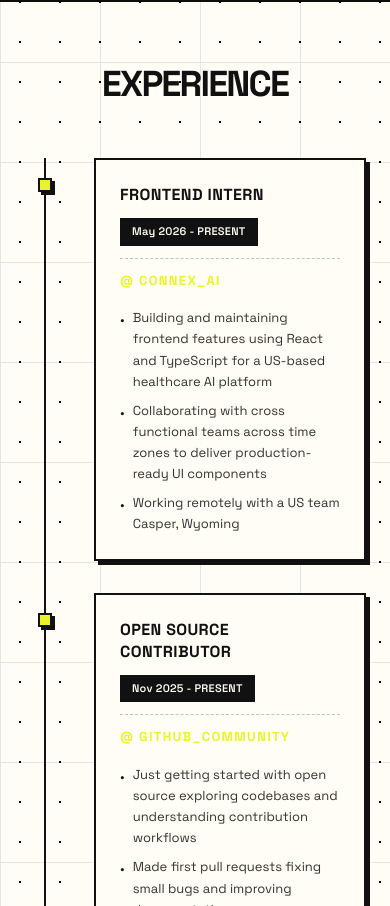
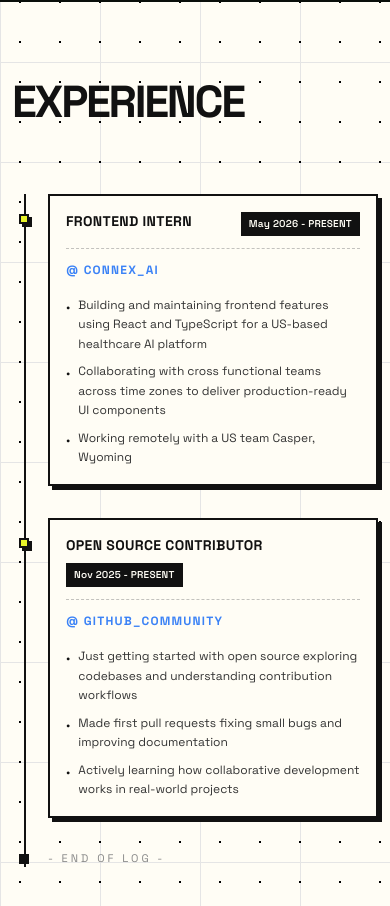
Before and after one commit to iamayushkarma/portfolio, a React (Vite) app: page / in a window 390 px wide. Shown: the part 4738-5644 px from the top of the page. Built offline with nearby package versions, Linux system fonts and the light colour scheme; no server answers.

Commit message:
refactor: fix typography in expericence section

```diff
--- a/src/sections/Experience.tsx
+++ b/src/sections/Experience.tsx
@@ -1,35 +1,39 @@
 import { experiences } from "../data/experiences.data";
+
 export default function ExperienceLog() {
   return (
-    <section id="log" className="min-h-screen px-6 py-16 box-border">
+    <section id="log" className="min-h-screen px-3 md:px-6 py-16 box-border">
       {/* Header */}
       <div className="text-center mb-14">
-        <h1 className="m-0 leading-none uppercase font-sans font-black tracking-tighter text-4xl md:text-5xl lg:text-7xl text-ink">
+        <h2 className="font-sans! text-left md:text-center font-black text-[2.8rem] md:text-5xl lg:text-7xl uppercase tracking-tighter">
           EXPERIENCE
-        </h1>
+        </h2>
       </div>
 
       {/* Timeline */}
       <div className="relative max-w-3xl mx-auto">
         {/* Vertical line */}
-        <div className="absolute top-0 bottom-0 left-5 w-[2px] bg-ink z-0" />
+        <div className="absolute top-0 bottom-0 left-3 md:left-5 w-[2px] bg-ink z-0" />
 
         <div className="flex flex-col gap-8">
           {experiences.map((exp, i) => (
-            <div key={i} className="flex gap-7 items-start relative z-10">
+            <div
+              key={i}
+              className="flex gap-3 md:gap-7 items-start relative z-10"
+            >
               {/* Timeline dot */}
-              <div className="w-[42px] shrink-0 flex justify-center pt-5">
-                <div className="w-[14px] h-[14px] shrink-0 border-2 border-ink bg-accent-yellow shadow-brutal" />
+              <div className="w-[24px] md:w-[42px] shrink-0 flex justify-center pt-5">
+                <div className="w-[10px] h-[10px] md:w-[14px] md:h-[14px] shrink-0 border-2 border-ink bg-accent-yellow shadow-brutal" />
               </div>
 
               {/* Card */}
-              <div className="flex-1 min-w-0 bg-cream border-2 border-ink p-6 shadow-brutal-b transition-transform duration-150">
+              <div className="flex-1 min-w-0 bg-cream border-2 border-ink p-4 md:p-6 shadow-brutal-b transition-transform duration-150">
                 {/* Title + badge */}
-                <div className="flex flex-wrap items-start justify-between gap-3 mb-3">
-                  <h2 className="m-0 font-sans font-bold text-base leading-snug tracking-wide text-ink">
+                <div className="flex flex-wrap items-start justify-between gap-2 md:gap-3 mb-3">
+                  <h2 className="m-0 font-sans font-bold text-sm md:text-base leading-snug tracking-wide text-ink">
                     {exp.title}
                   </h2>
-                  <span className="font-sans bg-ink text-cream text-[11px] font-semibold px-3 py-[5px] shrink-0 tracking-wide whitespace-nowrap">
+                  <span className="font-sans bg-ink text-cream text-[10px] md:text-[11px] font-semibold px-2 md:px-3 py-[4px] md:py-[5px] shrink-0 tracking-wide whitespace-nowrap">
                     {exp.period}
                   </span>
                 </div>
@@ -38,7 +42,7 @@ export default function ExperienceLog() {
                 <div className="border-t border-dashed border-muted/50 mb-3" />
 
                 {/* Company */}
-                <p className="font-sans m-0 mb-4 text-[13px] font-bold tracking-widest text-accent-yellow">
+                <p className="font-sans m-0 mb-4 text-[12px] md:text-[13px] font-bold tracking-widest text-accent-blue">
                   @ {exp.company}
                 </p>
 
@@ -47,7 +51,7 @@ export default function ExperienceLog() {
                   {exp.points.map((point, j) => (
                     <li
                       key={j}
-                      className="font-sans flex gap-2 items-start text-[13px] leading-relaxed text-charcoal"
+                      className="font-sans flex gap-2 items-start text-[12px] md:text-[13px] leading-relaxed text-charcoal"
                     >
                       <span className="text-ink shrink-0 mt-[2px]">•</span>
                       <span>{point}</span>
@@ -59,9 +63,9 @@ export default function ExperienceLog() {
           ))}
 
           {/* End of timeline */}
-          <div className="flex gap-7 items-center relative z-10">
-            <div className="w-[42px] shrink-0 flex justify-center">
-              <div className="w-[14px] h-[14px] bg-ink border-2 border-ink" />
+          <div className="flex gap-3 md:gap-7 items-center relative z-10">
+            <div className="w-[24px] md:w-[42px] shrink-0 flex justify-center">
+              <div className="w-[10px] h-[10px] md:w-[14px] md:h-[14px] bg-ink border-2 border-ink" />
             </div>
             <span className="font-sans text-[11px] text-muted tracking-[3px] uppercase">
               - END OF LOG -
```
